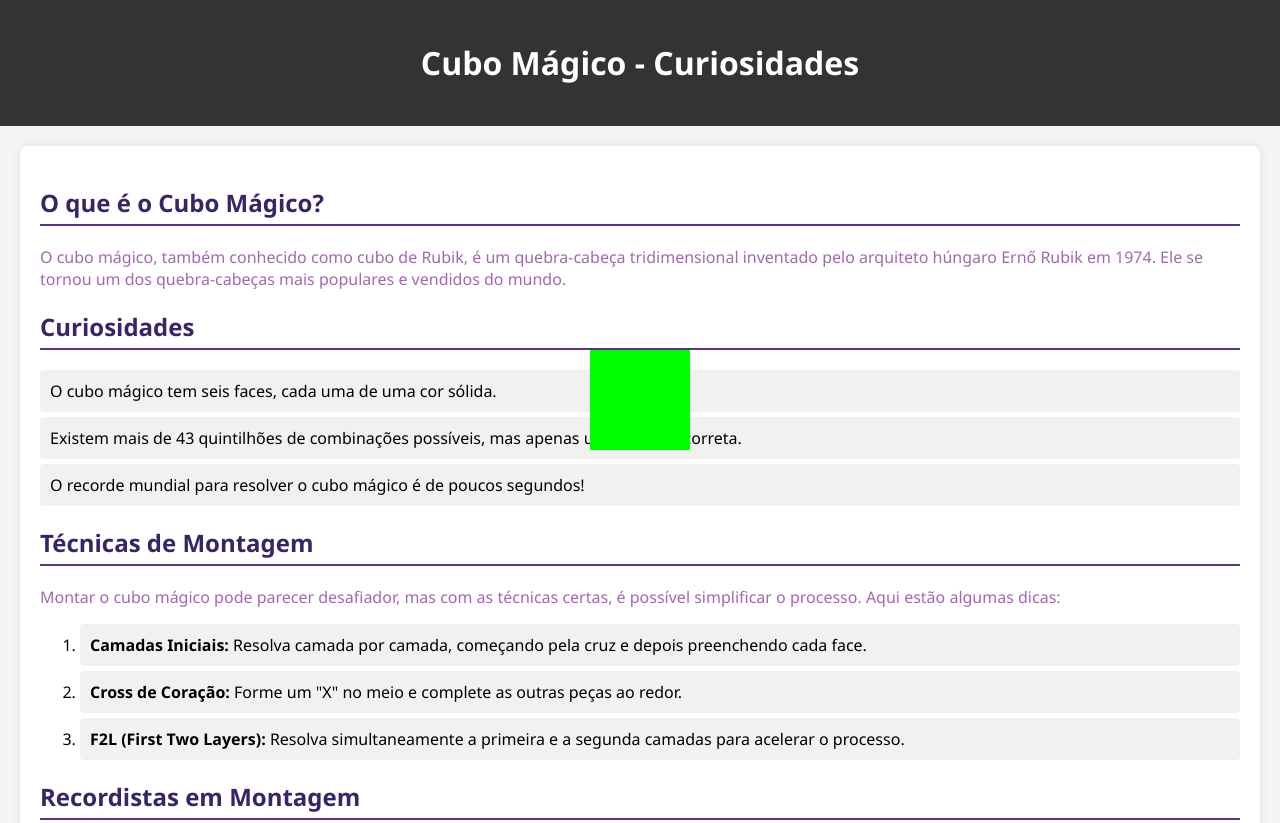
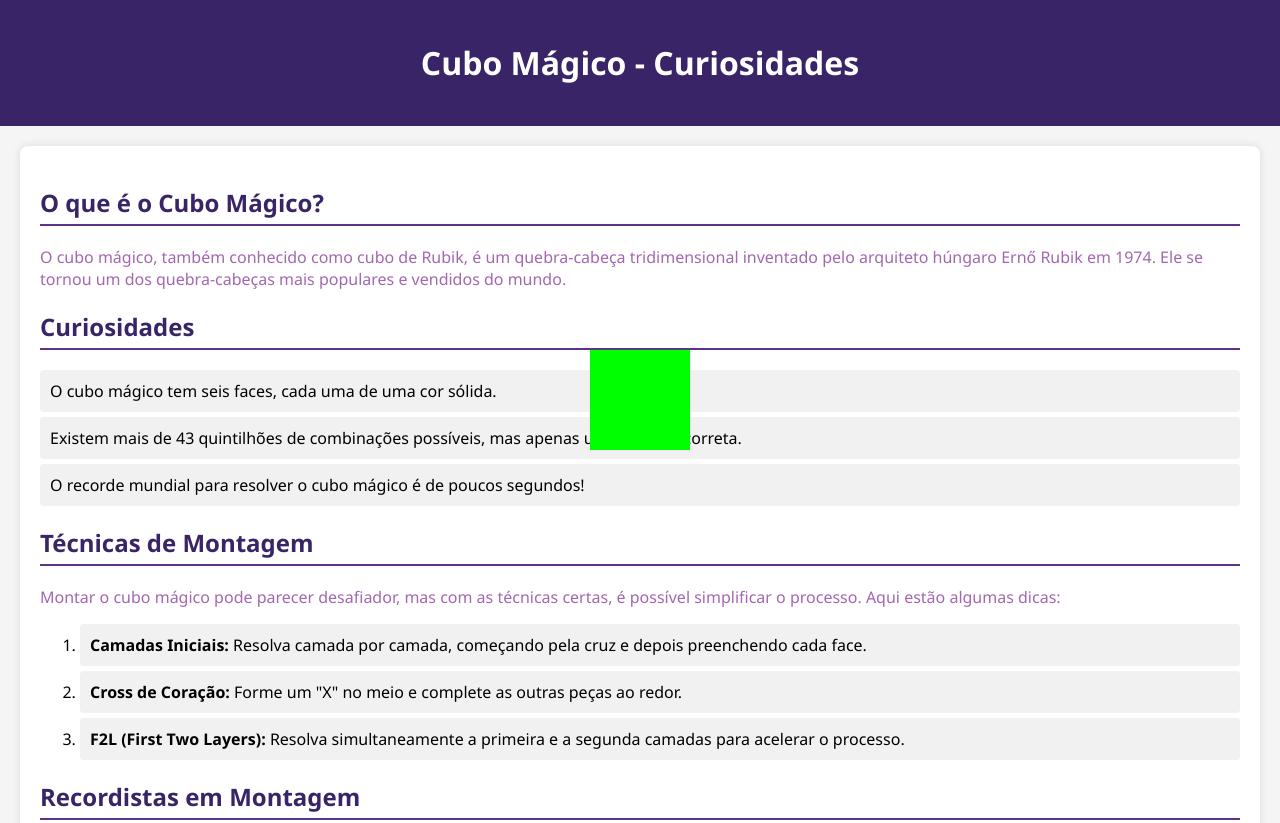
Before and after one commit to beatrizholanda/pagina-cubo-magico, a plain HTML site: page index.html in a window 1280 px wide. Shown: the top 823 px of the page. Drawn offline with Linux system fonts and the light colour scheme.

Commit message:
principal cor

```diff
--- a/style.css
+++ b/style.css
@@ -10,7 +10,7 @@ body {
 header {
     text-align: center;
     padding: 20px;
-    background-color: #333;
+    background-color: #392467;
     color: #fff;
 }
 
```
